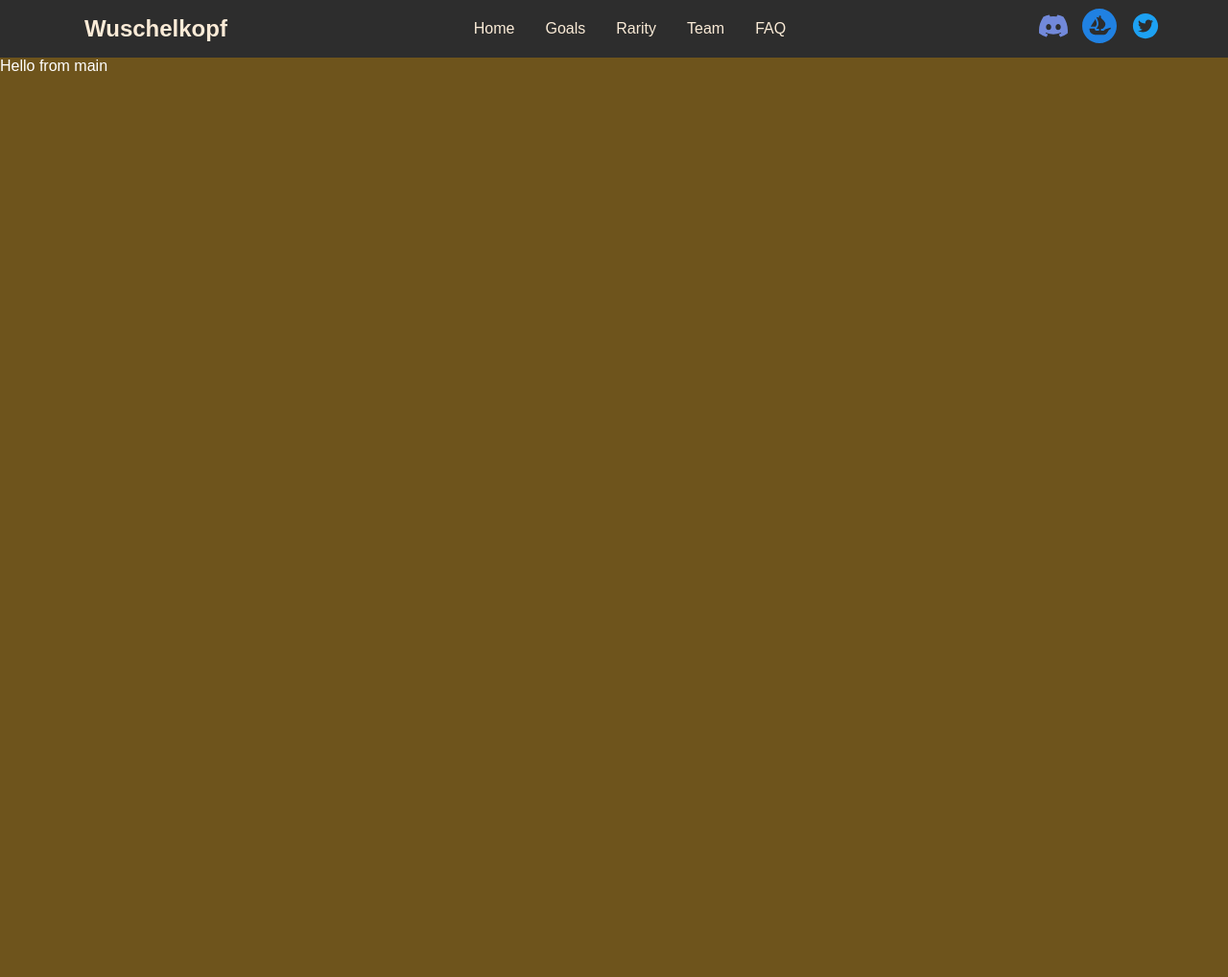
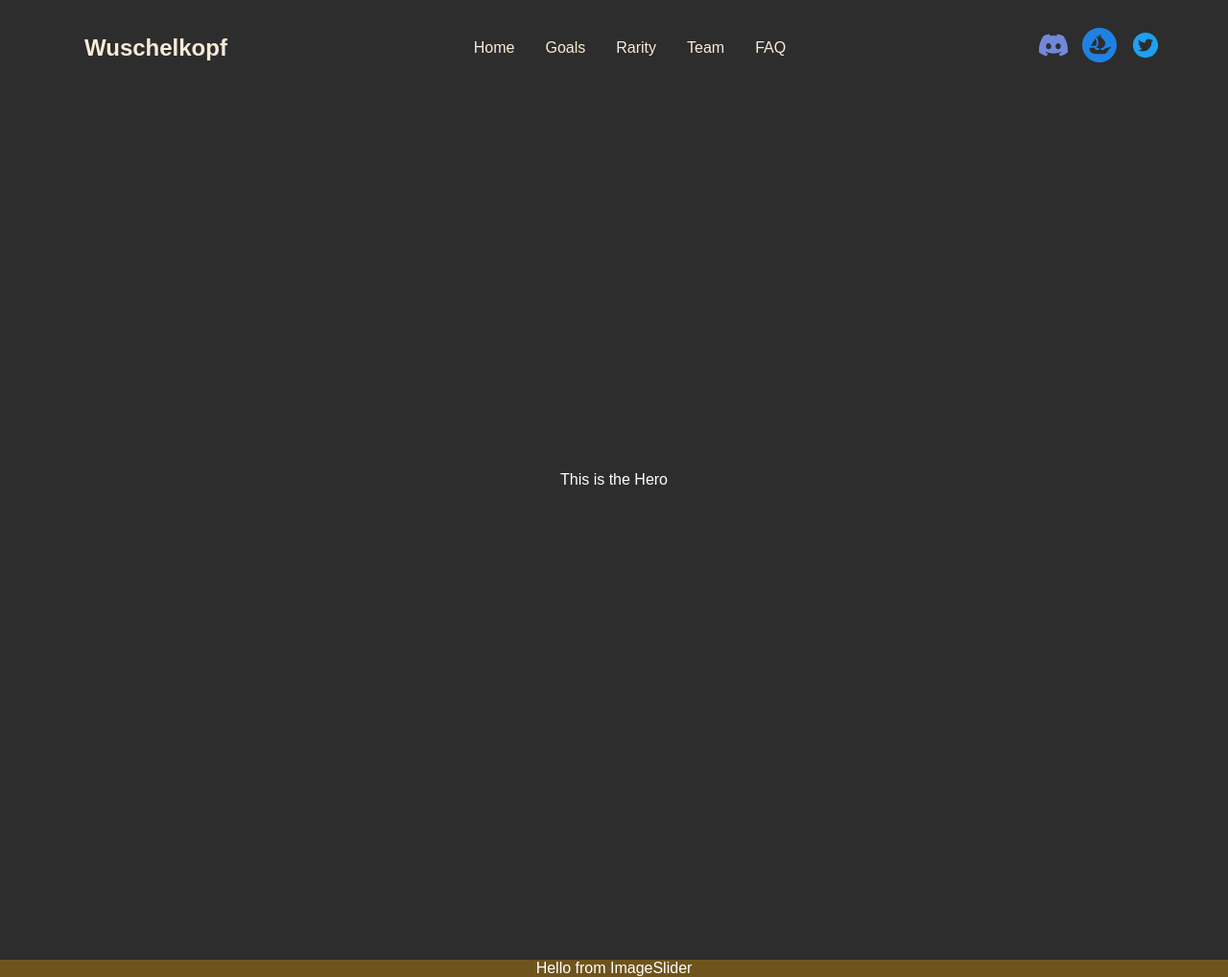
Before and after one commit to anschauf/wuschelkopf-frontend, a React (Create React App) app: page / in a window 1280 px wide. Shown: the whole page at 96% size. Before the commit the page ends 800 px from the top, so only its background shows below. Built offline with nearby package versions, Linux system fonts and the light colour scheme.

Commit message:
Make Navbar fixed and transparent

```diff
--- a/src/components/Navbar/NavBarElements.ts
+++ b/src/components/Navbar/NavBarElements.ts
@@ -4,18 +4,20 @@ import {myColors} from "../../resources/styling-constants";
 import {Link as LinkScroll} from 'react-scroll'
 
 
-const navbarSize = '60px'
+const navbarSize = '100px'
 
 export const Nav = styled.nav`
-  background: ${myColors.middle_grey};
+  background: transparent;
   height: ${navbarSize};
   display: flex;
+  width: 100%;
   justify-content: center;
   align-items: center;
   font-size: 1rem;
-  position: sticky;
+  //position: sticky; // this follows the sliding
+  position: fixed;
   top:0;
-  z-index: 10;
+  z-index: 100;
 
   @media screen and (max-width: 960px) {
     transition: 0.8s all ease;
--- a/src/components/Navbar/index.tsx
+++ b/src/components/Navbar/index.tsx
@@ -2,7 +2,17 @@ import React from 'react';
 import {FaBars} from 'react-icons/fa';
 import {BsDiscord} from 'react-icons/bs';
 import {AiFillTwitterCircle} from 'react-icons/ai';
-import {MobileIcon, Nav, NavBarContainer, NavItem, NavLinks, NavLogo, NavMenu, SocialIcons, SocialIconLink, ButtonImgIcon} from "./NavBarElements";
+import {
+    MobileIcon,
+    Nav,
+    NavBarContainer,
+    NavItem,
+    NavLinks,
+    NavLogo,
+    NavMenu,
+    SocialIconLink,
+    SocialIcons
+} from "./NavBarElements";
 import {faqRoute, goalsRoute, homeRoute, rarityRoute, teamRoute} from "../../GlobalConstants";
 import {myColors} from '../../resources/styling-constants'
 import OpenSeaIcon from "../../resources/OpenSeaIcon";
@@ -13,7 +23,6 @@ export interface INavBar {
 
 export default function NavBar(props: INavBar) {
 
-    let circleClasses = "inline-block p-7 rounded-full w-20 mx-auto";
 
     const { toggleIsOpen } = props
     return (
--- /dev/null
+++ b/src/components/sections/Hero.tsx
@@ -0,0 +1,38 @@
+import React, {useState, useEffect} from 'react';
+import styled from "styled-components";
+import {myColors} from "../../resources/styling-constants";
+
+export interface IHero {
+
+}
+
+export default function Hero(props: IHero) {
+    const {} = props;
+
+    // component state
+    const [isLoading, setIsLoading] = useState<boolean>(true)
+
+    // Hook, which gets called only once at component creation.
+    useEffect(() => {
+
+    }, [])
+
+    // Hook, which gets called everytime the state of var 'isLoading' changes.
+    useEffect(() => {
+
+    }, [isLoading])
+
+    return (
+        <HeroContainer>
+            <p>This is the Hero</p>
+        </HeroContainer>
+    )
+}
+
+export const HeroContainer = styled.div`
+  background: ${myColors.middle_grey};
+  display: flex;
+  justify-content: center;
+  align-items: center;
+  height: 1000px;
+`
--- /dev/null
+++ b/src/components/sections/ImageSlider.tsx
@@ -0,0 +1,37 @@
+import React, {useState, useEffect} from 'react';
+import styled from "styled-components";
+import {myColors} from "../../resources/styling-constants";
+
+export interface IImageSlider {
+
+}
+
+export default function ImageSlider(props: IImageSlider) {
+    const {} = props;
+
+    // component state
+    const [isLoading, setIsLoading] = useState<boolean>(true)
+
+    // Hook, which gets called only once at component creation.
+    useEffect(() => {
+
+    }, [])
+
+    // Hook, which gets called everytime the state of var 'isLoading' changes.
+    useEffect(() => {
+
+    }, [isLoading])
+
+    return (
+        <ImageSliderContainer>
+            Hello from ImageSlider
+        </ImageSliderContainer>
+    )
+}
+
+
+export const ImageSliderContainer = styled.div`
+  display: flex;
+  justify-content: center;
+  align-items: center;
+`
--- a/src/pages/MainPage.tsx
+++ b/src/pages/MainPage.tsx
@@ -1,12 +1,24 @@
 import React from 'react';
+import Hero from "../components/sections/Hero";
+import styled from "styled-components";
+import ImageSlider from "../components/sections/ImageSlider";
 
 function MainPage() {
 
     return (
-        <div className="main-page">
-            Hello from main
-        </div>
+        <MainPageContainer>
+            <Hero />
+            <ImageSlider />
+        </MainPageContainer>
     );
 }
 
+export const MainPageContainer = styled.div`
+  //display: flex;
+  //justify-content: center;
+  //align-items: stretch;
+  //align-content: center;
+  //margin: 20px;
+`
+
 export default MainPage;
```
